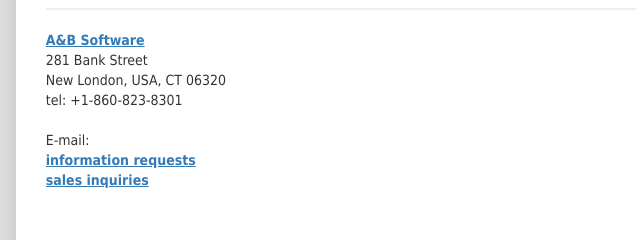
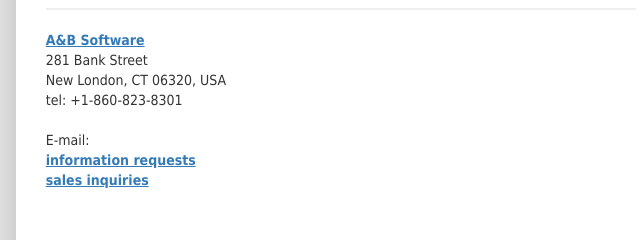
Before and after one commit to alexionby/alexionby.github.io, a plain HTML site: page feedback.html in a window 1280 px wide. Shown: the part 240-480 px from the top of the page, 77-717 px from the left. Drawn offline with nearby package versions, Linux system fonts and the light colour scheme.

Commit message:
USA position

```diff
--- a/feedback.html
+++ b/feedback.html
@@ -63,7 +63,7 @@
               281 Bank Street
             </p>
             <p>
-              New London, USA, CT 06320
+              New London, CT 06320, USA
             </p>
             <p>
               tel: +1-860-823-8301
```
